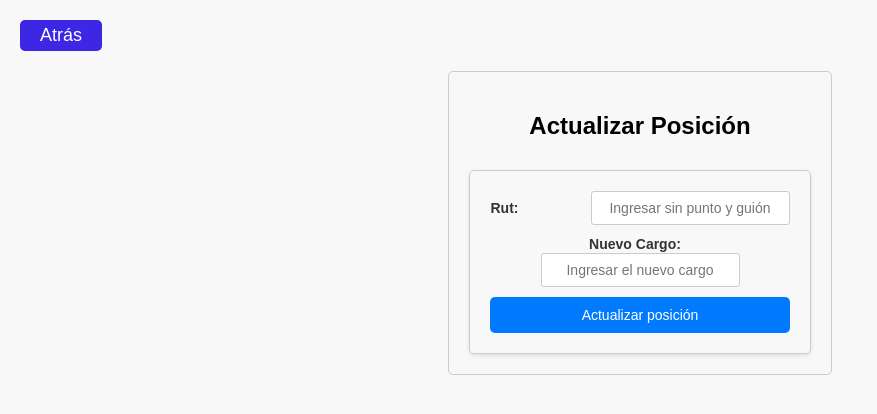
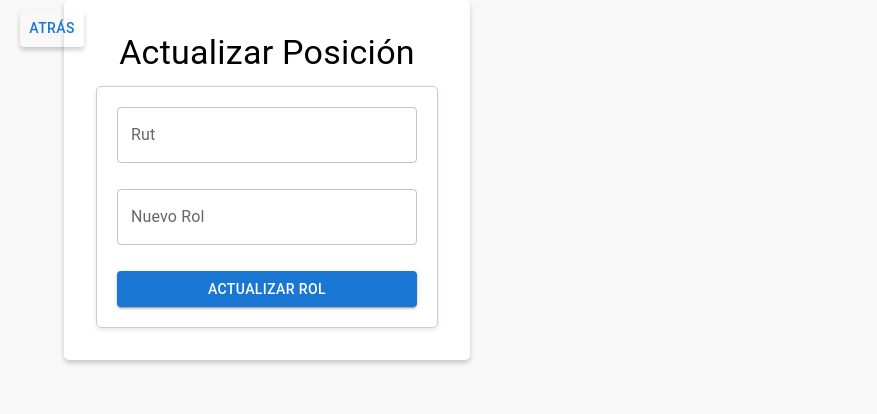
Before and after one commit to alezcf/ProyectoMetodologia, a React (Create React App) app in the folder Frontend/: page /actualizando in a window 1280 px wide. Shown: the top 414 px of the page, without its empty margins (0-877 px from the left). Built offline with nearby package versions, Linux system fonts and the light colour scheme.

Commit message:
Se actualiza UpdateRolScreen con material UI

```diff
--- a/Frontend/src/css/RolScreen.css
+++ b/Frontend/src/css/RolScreen.css
@@ -11,13 +11,13 @@
   font-size: 18px;
   cursor: pointer;
   border-radius: 5px;
-
+  position: fixed;
 }
 .buttonUp
 {
 
   margin-right: auto;
-  background-color: #7791c5;
+  background-color: #1d53c8;
   color: white;
   border: none;
   padding: 5px 20px;
@@ -32,7 +32,7 @@
 .buttonUp2 {
 
   margin-right: auto;
-  background-color: #7791c5;
+  background-color: #1d53c8;
   color: white;
   border: none;
   padding: 5px 20px;
@@ -48,38 +48,36 @@
 .container {
   max-width: 500px;
   margin: 0 auto;
-  padding: 20px;
+  padding: 0px;
   display: flex;
   flex-direction: column;
   align-items: center; /* Título a la derecha */
-
-
 }
 .employee-table-container {
-  width: 150%;
-  max-width: 650px; /* Tamaño mediano */
+  width: 150%; /* Ajustar al 100% del ancho del contenedor */
+  max-width: 750px; /* Tamaño mediano */
   margin: 0; /* Eliminamos el margen para que la tabla quede a la izquierda */
-  background-color: #fff;
+  background-color: #00000010;
   box-shadow: 0 5px 80px rgba(0, 0, 0, 0.2);
   overflow: auto; /* Agregamos recuadro de desplazamiento */
 }
 .employee-table {
   width: 100%;
   border-collapse: collapse;
-  border: 1px solid #ccc; /* Agregamos bordes a la tabla */
+  border: 1px solid #000000; /* Agregamos bordes a la tabla */
 }
 
 .employee-table th,
 .employee-table td {
   padding: 15px;
   text-align: left;
-  border-bottom: 1px solid #e0e0e0;
+  border-bottom: 1px solid #000000;
 }
 
 .employee-table th {
-  font-size: 21px;
-  font-weight: bold;
-  background-color: #f5f5f5;
+  font-size: 20px;
+  font-weight: lighter;
+  background-color: #b2abab;
 }
 
 .employee-table tbody tr:hover {
--- a/Frontend/src/css/UpdateRolScreen.css
+++ b/Frontend/src/css/UpdateRolScreen.css
@@ -1,26 +1,60 @@
 /* Estilos para el contenedor principal */
-.container {
+
+input::placeholder,
+textarea::placeholder {
+  font-size: 14px; /* Ajusta el tamaño de la letra según tus preferencias */
+  /* También puedes usar otras unidades de medida, como em o %, si lo prefieres */
+  text-align: center;
+}
+.form-container {
   display: flex;
   justify-content: center;
-  align-items: center;
-  height: 100vh;
 }
 
-
-/* Estilos para el cuadro del formulario */
-.form-container {
-  background-color: #f8f8f8;
-  box-shadow: 0px 2px 8px rgba(0, 0, 0, 0.1);
-  border-radius: 8px;
-  padding: 30px;
+.form-content {
+  border: 1px solid #ccc;
+  border-radius: 5px;
+  padding: 20px;
+  display: flex;
+  flex-direction: column;
+  align-items: center;
+  gap: 10px;
   max-width: 400px;
+  width: 100%;
 }
 
-/* Estilos para el título del formulario */
-h2 {
-  font-size: 24px;
-  font-weight: bold;
-  margin-bottom: 20px;
+.form-field {
+  text-align: center;
+}
+
+.form-label {
+  display: block;
+  text-align: center;
+  margin-bottom: 5px;
+}
+
+.form-input {
+  width: 100%;
+  padding: 5px;
+  border: 1px solid #ccc;
+  border-radius: 5px;
+}
+
+.form-button {
+  padding: 10px 20px;
+  background-color: #3d27e4;
+  color: white;
+  border: none;
+  border-radius: 5px;
+  cursor: pointer;
+}
+.form-button2 {
+  padding: 10px 20px;
+  background-color: #3d27e4;
+  color: white;
+  border: none;
+  border-radius: 5px;
+  cursor: pointer;
 }
 
 /* Estilos para los grupos de campos */
--- a/Frontend/src/screens/RolScreen.jsx
+++ b/Frontend/src/screens/RolScreen.jsx
@@ -31,8 +31,9 @@ const RolScreen = () => {
   };
 
   return (
+
+    <div> <button className='back-button' onClick={handleGoBack}>Atrás</button>
     <div className="button-container">
-    <button className='back-button' onClick={handleGoBack}>Atrás</button>
     <button className='buttonUp' onClick={handleButtonClick}>Actualizar un cargo</button>
     <button className='buttonUp2' onClick={handleButtonClickAdd}>Registrar Trabajador</button>
 
@@ -72,6 +73,7 @@ const RolScreen = () => {
         </div>
       </div>
     </div>
+    </div>
   );
 };
 
--- a/Frontend/src/screens/UpdateRolScreen.jsx
+++ b/Frontend/src/screens/UpdateRolScreen.jsx
@@ -1,15 +1,54 @@
 import React, { useState } from 'react';
 import axios from 'axios';
 import { useHistory } from 'react-router-dom';
-import '../css/UpdateRolScreen.css';
+import { Button, Container, Grid, TextField, Typography } from '@mui/material';
+import { makeStyles } from '@mui/styles';
 
+const useStyles = makeStyles((theme) => ({
+  formContainer: {
+    display: 'flex',
+    justifyContent: 'center',
+    alignItems: 'center',
+    height: '100vh',
+  },
+  formContent: {
+    borderRadius: '5px',
+    padding: theme.spacing(4),
+    backgroundColor: 'white',
+    boxShadow: '0px 3px 5px rgba(0, 0, 0, 0.2)',
+  },
+  formField: {
+    marginBottom: theme.spacing(2),
+  },
+  formButton: {
+    padding: theme.spacing(1, 2),
+    backgroundColor: '#405fe9',
+    color: 'white',
+    border: 'none',
+    borderRadius: '5px',
+    cursor: 'pointer',
+    boxShadow: '0px 3px 5px rgba(0, 0, 0, 0.2)',
+    transition: 'background-color 0.3s ease-in-out',
+    '&:hover': {
+      backgroundColor: '#0d00ff',
+    },
+  },
+  customButtonContainer: {
+    position: 'fixed', // Asegura que el contenedor tenga una posición para posicionar el botón dentro de él
+    top: '10px',
+    left: '20px', // Cambia el valor según la posición que desees (puedes usar top, bottom, left, right)
+  },
+
+}));
 
 const UpdateRolScreen = () => {
   const [rut, setRut] = useState('');
-  const [jobTitle, setJobTitle] = useState('');
+  const [position, setPosition] = useState('');
   const [error, setError] = useState(null);
   const [success, setSuccess] = useState(null);
   const history = useHistory();
+  const classes = useStyles();
+
   const handleRutChange = (event) => {
     setRut(event.target.value);
   };
@@ -18,8 +57,8 @@ const UpdateRolScreen = () => {
     history.goBack();
   };
 
-  const handleJobTitleChange = (event) => {
-    setJobTitle(event.target.value);
+  const handlePositionChange = (event) => {
+    setPosition(event.target.value);
   };
 
   const handleSubmit = async (event) => {
@@ -28,7 +67,7 @@ const UpdateRolScreen = () => {
     try {
       const response = await axios.patch('http://localhost:3001/rol/cambiarposicion', {
         rut: rut,
-        jobTitle: jobTitle,
+        position: position,
       });
 
       if (response.data.error) {
@@ -46,42 +85,49 @@ const UpdateRolScreen = () => {
   };
 
   return (
-
-    <div> <button className='back-button' onClick={handleGoBack}>Atrás</button>
-        <div style={{ display: 'flex', flexDirection: 'column', alignItems: 'center' }}>
-            <div
-                style={{
-                border: '1px solid #ccc',
-                borderRadius: '5px',
-                padding: '20px',
-                display: 'flex',
-                flexDirection: 'column',
-                alignItems: 'center',
-                gap: '10px',
-                }}
-            >
-                <h2>Actualizar Posición</h2>
-                <form onSubmit={handleSubmit} style={{ display: 'flex', flexDirection: 'column', gap: '10px' }}>
-
-                <div style={{ textAlign: 'center' }}>
-                    <label htmlFor="rut">Rut:</label>
-                    <input placeholder="Ingresar sin punto y guión" style={{  marginLeft: '62px' ,textAlign: 'center' }} type="text" id="rut" value={rut} onChange={handleRutChange} />
-                </div>
-                <div style={{ textAlign: 'center' }}>
-                    <label htmlFor="jobTitle">Nuevo Cargo:</label>
-                    <input placeholder="Ingresar el nuevo cargo" style={{textAlign: 'center' }} type="text" id="jobTitle" value={jobTitle} onChange={handleJobTitleChange} />
-                </div>
-
-                <button type="submit">Actualizar posición</button>
-                </form>
-
-                {error && <p style={{ color: 'red' }}>{error}</p>}
-                {success && <p style={{ color: 'green' }}>{success}</p>}
-            </div>
-        </div>
+    <div >
+       <Grid container justify="center" alignItems="center" className={classes.customButtonContainer}>
+      <Button className={classes.formButton} onClick={handleGoBack}>Atrás</Button>
+    </Grid>
+    <Container className={classes.formContainer}>
+      <Grid >
+        <Grid container justify="center" item xs={12} sm={8} md={6} lg={4}>
+          <div className={classes.formContent}>
+            <Typography variant="h4" align="center" gutterBottom>Actualizar Posición</Typography>
+            <form onSubmit={handleSubmit}>
+              <div className={classes.formField}>
+                <TextField
+                  fullWidth
+                  label="Rut"
+                  placeholder="Ingrese sin puntos ni guión"
+                  value={rut}
+                  onChange={handleRutChange}
+                  variant="outlined"
+                />
+              </div>
+              <div className={classes.formField}>
+                <TextField
+                  fullWidth
+                  label="Nuevo Rol"
+                  placeholder="Ingresar el nuevo rol"
+                  value={position}
+                  onChange={handlePositionChange}
+                  variant="outlined"
+                />
+              </div>
+              <Button className={classes.formButton} fullWidth variant="contained" type="submit">Actualizar Rol</Button>
+            </form>
+            {error && <Typography color="error" align="center">{error}</Typography>}
+            {success && <Typography color="success" align="center">{success}</Typography>}
+          </div>
+        </Grid>
+      </Grid>
+    </Container>
     </div>
-
   );
 };
 
 export default UpdateRolScreen;
+
+// <Button className={classes.formButton} fullWidth onClick={handleGoBack}>Atrás</Button>
+//<button className='back-button' onClick={handleGoBack}> Atrás </button>
```
Also changed, not shown: 1 other file (tests, documents, lock files or other folders).
